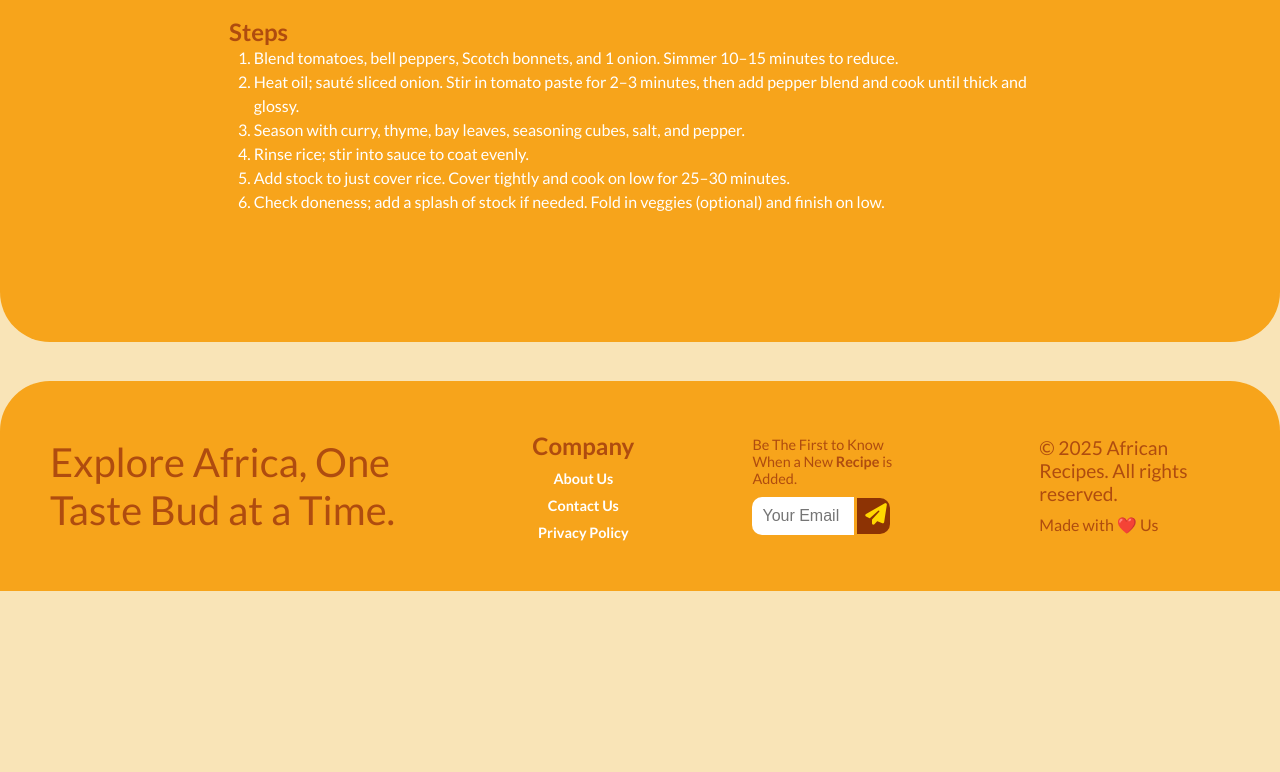
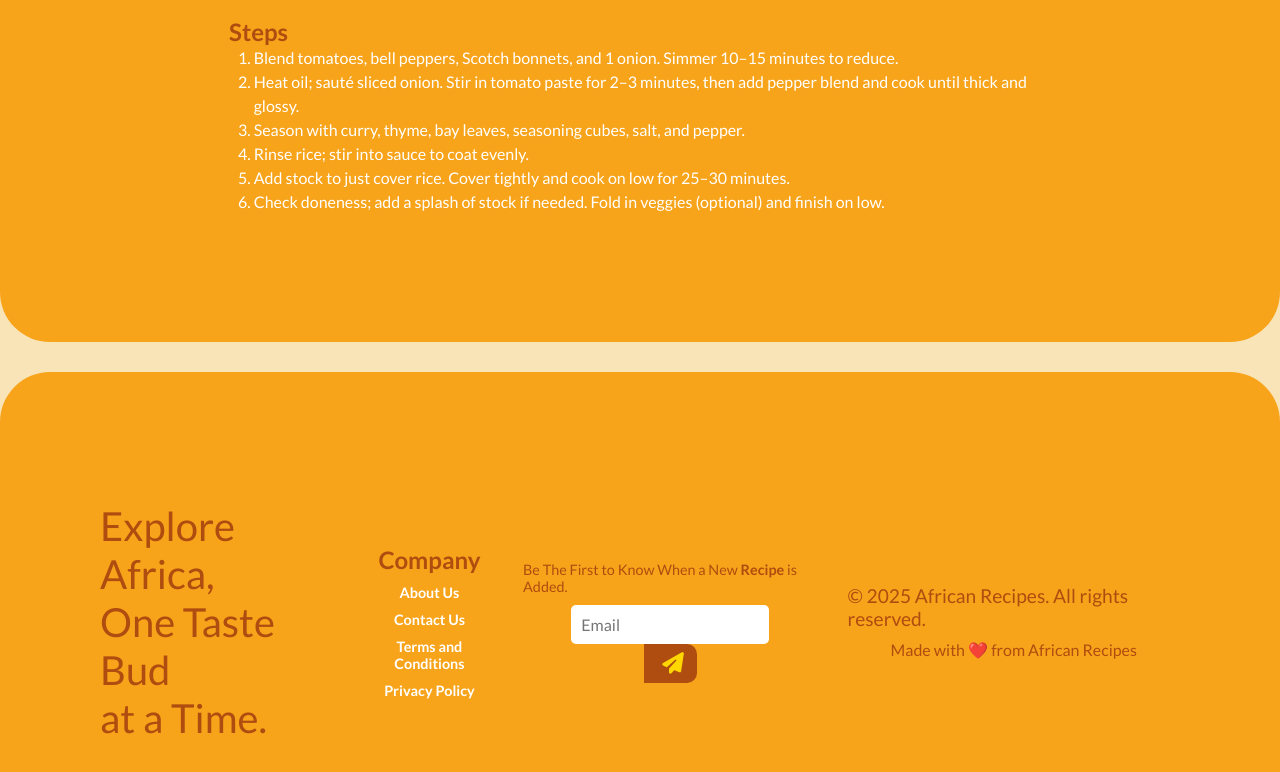
Before and after one commit to Billi0nz0/African-Recipes-main, a plain HTML site: page Recipecard.html in a window 1280 px wide. Shown: the part 1166-1938 px from the top of the page. Before the commit the page ends 1757 px from the top, so only its background shows below. Drawn offline with Linux system fonts and the light colour scheme.

Commit message:
Add files via upload

```diff
--- a/Recipecard.html
+++ b/Recipecard.html
@@ -104,37 +104,7 @@
     </section>
   </section>
 
-  <footer class="footer">
-      <div class="section1">
-        <p class="footer1"> Explore Africa,
-          One Taste Bud
-          at a Time.
-        </p>
-      </div>
-
-      <div class="section2">
-        <p class="footer3"> Company </p>
-        <a class="a3" href="aboutus.html"  target="self"> About Us </a>
-        <a class="a3" href="contactus.html"  target="self"> Contact Us </a>
-        <a class="a3" href="https://docs.google.com/document/d/1uBP7E_n44H7aMnsK84cbf4pXkep8dDLQ/edit?usp=sharing&ouid=110801010579279232343&rtpof=true&sd=true"  target="self"> Privacy Policy </a>
-      </div>
-
-      <div class="section3">
-        <p class="footer4">
-          Be The First to Know When a New <b>Recipe</b> is Added.
-        </p>
-        <form class="subscribe">
-          <input type="email" placeholder="Your Email" required />
-          <button type="submit">
-            <i class="fas fa-paper-plane"></i>
-          </button>
-        </form>
-      </div>
-    </div>
-    <div class="section4">
-      <p class="footer5"> © 2025 African Recipes. All rights reserved. </p>
-      <p class="footer6"> Made with ❤️ Us </p>
-    </div>
-  </footer>
+  <footer id="footer"></footer>
+  <script src="JavaScript/footer.js"></script>
 </body>
 </html>
```
